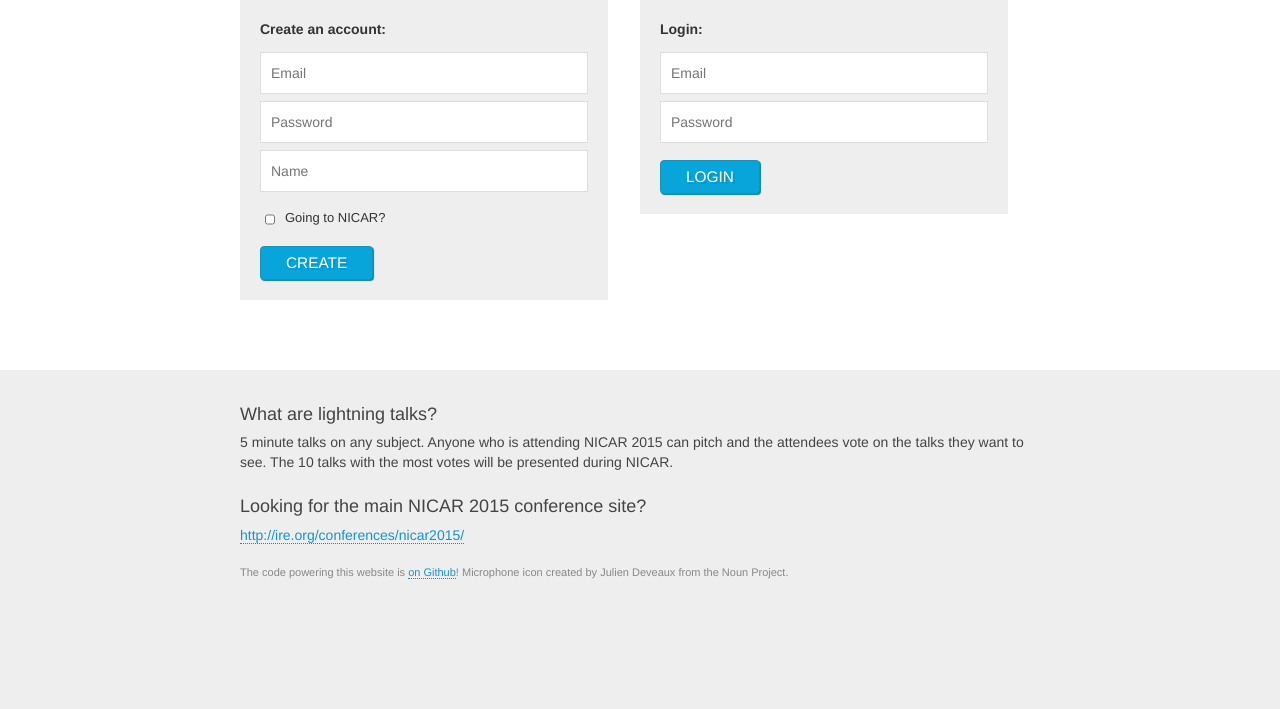
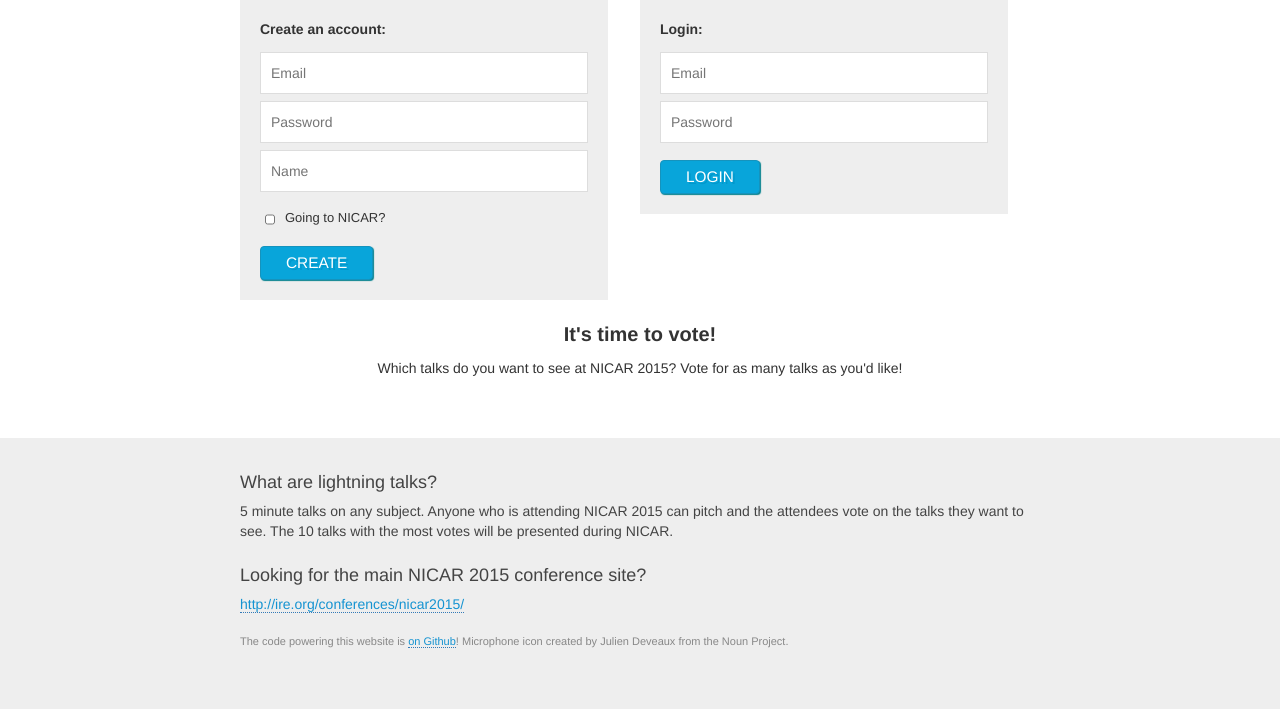
Before and after one commit to ireapps/lightning-talks, a Flask app: template templates/session_list.html in a window 1280 px wide. Shown: the part 274-983 px from the top of the page. Before the commit the page ends 853 px from the top, so only its background shows below. Run offline with Flask 2, Linux system fonts and the light colour scheme; the template is opened without the code that fills it, so the values that code supplies are empty; some libraries are stand-ins or nearby versions.

Commit message:
yay voting instructions

```diff
--- a/settings.py
+++ b/settings.py
@@ -4,7 +4,7 @@ PROJECT_NAME = "lightning-talks"
 
 MONGO_DATABASE = 'lightningtalk-dev'
 
-VOTING = False
+VOTING = True
 
 ENVIRONMENTS = {
     "prd": {
--- a/templates/session_list.html
+++ b/templates/session_list.html
@@ -3,6 +3,8 @@
 {% block content %}
 
 <div class="all-sessions row">
+    <p class="instructions time">It's time to vote!</p>
+    <p class="instructions">Which talks do you want to see at NICAR 2015? Vote for as many talks as you'd like!</p>
     {% for session in sessions %}
     <div class="session unvoted {{ session.user }} cf" id="{{ session._id }}" data-title="{{ session.title }}" data-votes="{{ session.votes }}">
         <div class="votes-box">
--- a/templates/static/site.css
+++ b/templates/static/site.css
@@ -102,14 +102,19 @@ button#submit-logout {
     margin: 20px 0;
 }
 
+.all-sessions .instructions {
+    text-align: center;
+}
+
+.all-sessions .instructions.time {
+    font-weight: bold;
+    font-size: 20px;
+}
+
 .session {
     margin: 20px 0px;
-    border-bottom: 1px solid #EEE;
-    padding: 0 0 10px;
-}
-
-.session:last-child {
-    border-bottom: none;
+    padding: 20px 0 0;
+    border-top: 1px solid #EEE;
 }
 
 div.session.voted .gray {
```
